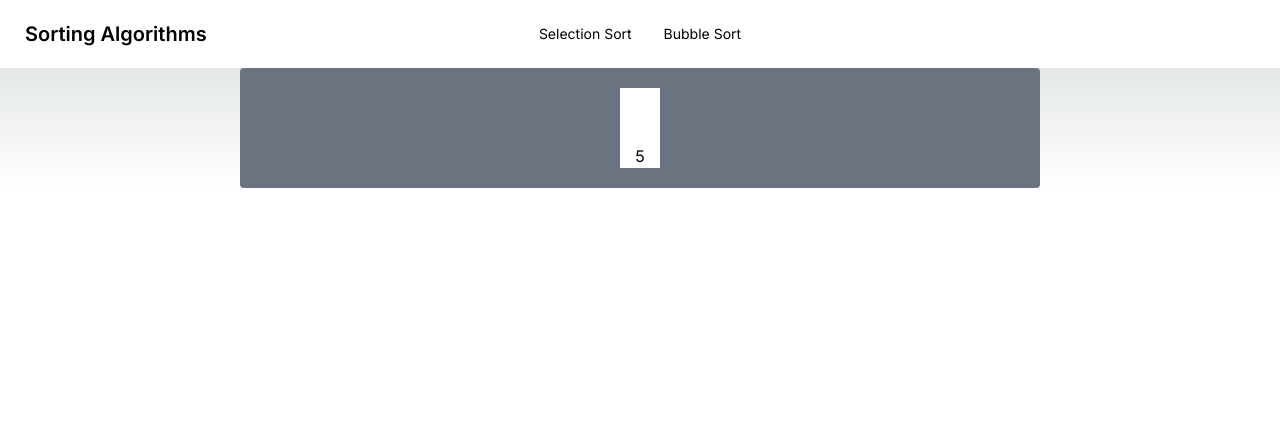
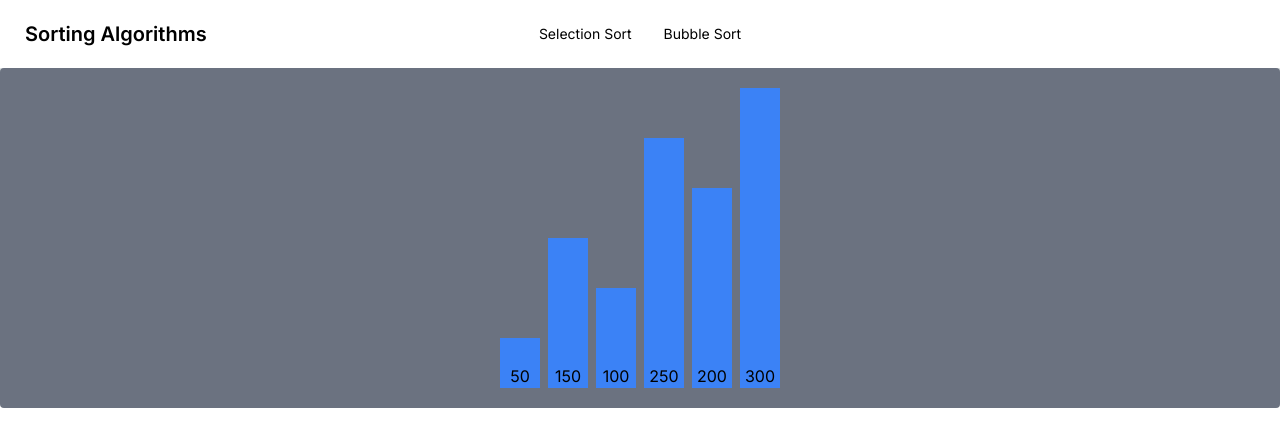
Before and after one commit to jpdavalos423/sorting-algorithms, a Next.js app in the folder sorting-algo/: page / in a window 1280 px wide. Shown: the top 446 px of the page. Built offline with nearby package versions, Linux system fonts and the light colour scheme.

Commit message:
array data displays on screen

```diff
--- /dev/null
+++ b/sorting-algo/app/components/SortGraph.tsx
@@ -0,0 +1,24 @@
+"use client";
+import React from "react";
+
+interface GraphArray {
+  array: number[];
+}
+
+const SortGraph: React.FC<GraphArray> = ({ array }) => {
+  return (
+    <div className="container flex justify-center items-end bg-gray-500 rounded p-5 mx-auto">
+      {array.map((value: any, index: any) => (
+        <div
+          key={index}
+          className="flex justify-center items-end h-px w-10 bg-blue-500 mx-1"
+          style={{ height: `${value}px` }}
+        >
+          {value}
+        </div>
+      ))}
+    </div>
+  );
+};
+
+export default SortGraph;
--- a/sorting-algo/app/page.tsx
+++ b/sorting-algo/app/page.tsx
@@ -1,6 +1,10 @@
-import Image from "next/image";
+"use client";
+import { useState } from "react";
+import SortGraph from "./components/SortGraph";
 
 export default function Home() {
+  const [array, setArray] = useState([50, 150, 100, 250, 200, 300]);
+
   return (
     <>
       <div className="navbar bg-base-100">
@@ -20,9 +24,7 @@ export default function Home() {
         <div className="navbar-end"></div>
       </div>
 
-      <div className="container bg-gray-500 rounded p-5">
-        <div className="bar bg-white text-black px-5">5</div>
-      </div>
+      <SortGraph array={array} />
     </>
   );
 }
--- a/sorting-algo/app/styles.css
+++ b/sorting-algo/app/styles.css
@@ -1,15 +1,12 @@
-.bar {
+/* .bar {
   display: flex;
   justify-content: center;
   align-items: flex-end;
-  height: 5rem;
+  height: 10rem;
   width: 1rem;
 }
 
 .container {
   width: 50rem;
-  display: flex;
-  justify-content: center;
-  align-items: center;
   margin: auto;
-}
+} */
--- /dev/null
+++ b/sorting-algo/app/utils/sortingAlgorithms.ts
@@ -0,0 +1,13 @@
+export const bubbleSort = async (array : any, setArray : any, delay = 100) => {
+    let arr = array.slice();
+    let n = arr.length;
+    for (let i = 0; i < n; i++) {
+      for (let j = 0; j < n - i - 1; j++) {
+        if (arr[j] > arr[j + 1]) {
+          [arr[j], arr[j + 1]] = [arr[j + 1], arr[j]];
+          setArray([...arr]);
+          await new Promise((resolve) => setTimeout(resolve, delay));
+        }
+      }
+    }
+  };
```
